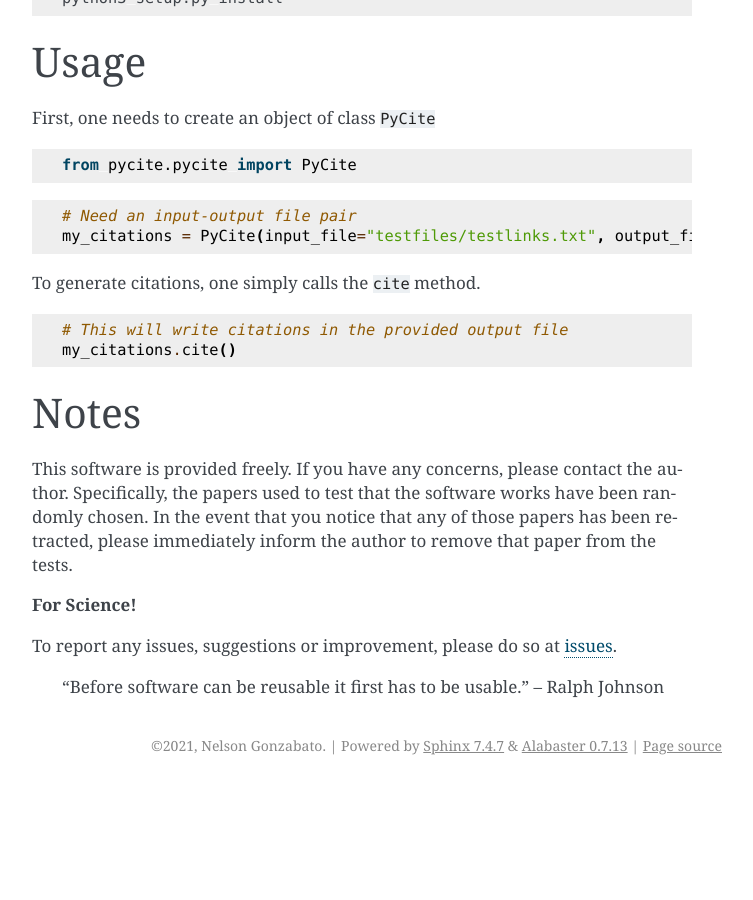
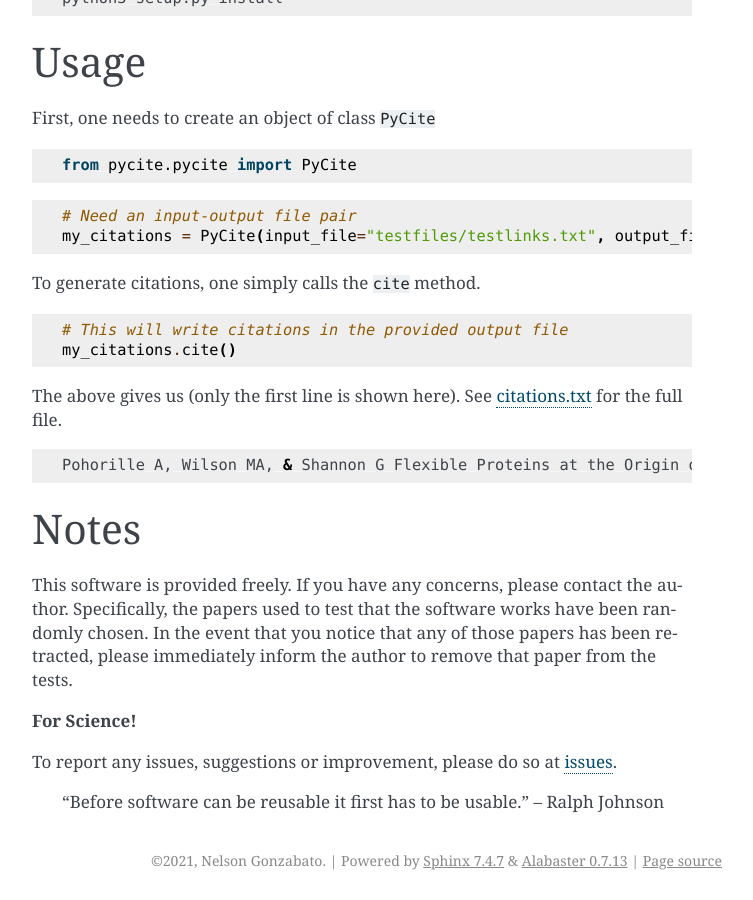
Before and after one commit to Nelson-Gon/pycite, a Sphinx documentation site: the page built from docs/source/README.rst, in a window 1280 px wide and 900 px high, scrolled down 1068 px. Shown: the whole window, without its empty margins (388-1141 px from the left). Built offline with Sphinx 7.4.7, drawn with Linux system fonts in a browser that asks for light colours; before the commit the page ends 1853 px from its top, so only the background shows below that.

Commit message:
Show sample results

```diff
--- a/docs/source/README.rst
+++ b/docs/source/README.rst
@@ -152,6 +152,14 @@ To generate citations, one simply calls the ``cite`` method.
    # This will write citations in the provided output file
    my_citations.cite()
 
+The above gives us (only the first line is shown here).
+See `citations.txt <https://github.com/Nelson-Gon/pycite/blob/main/testfiles/citations.txt>`_ for the full file.
+
+.. code-block:: shell
+
+
+   Pohorille A, Wilson MA, & Shannon G Flexible Proteins at the Origin of Life (2017) Life (Basel), 7(2)
+
 Notes
 =====
 
```
Also changed, not shown: README.md (+7 -0 lines).
